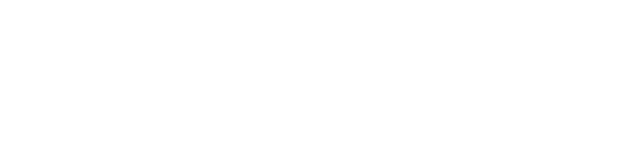
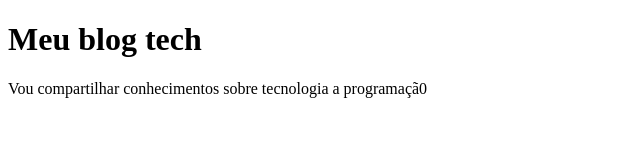
Before and after one commit to yasmincheron-art/Blog_Tech, a plain HTML site: page index.html in a window 1280 px wide. Shown: the whole page, without its empty margins (0-640 px from the left). Drawn offline with Linux system fonts and the light colour scheme.

Commit message:
salvar yas

```diff
--- a/index.html
+++ b/index.html
@@ -1,11 +1,18 @@
 <!DOCTYPE html>
+
 <html lang="pt-BR">
+
 <head>
     <meta charset="UTF-8">
     <meta name="viewport" content="width=device-width, initial-scale=1.0">
     <title>Blog</title>
 </head>
+
 <body>
+    <header>
+<h1>Meu blog tech</h1>
+<p>Vou compartilhar conhecimentos sobre tecnologia a programaçã0</p>
+    </header>
+</body>
 
-</body>
 </html>
```
